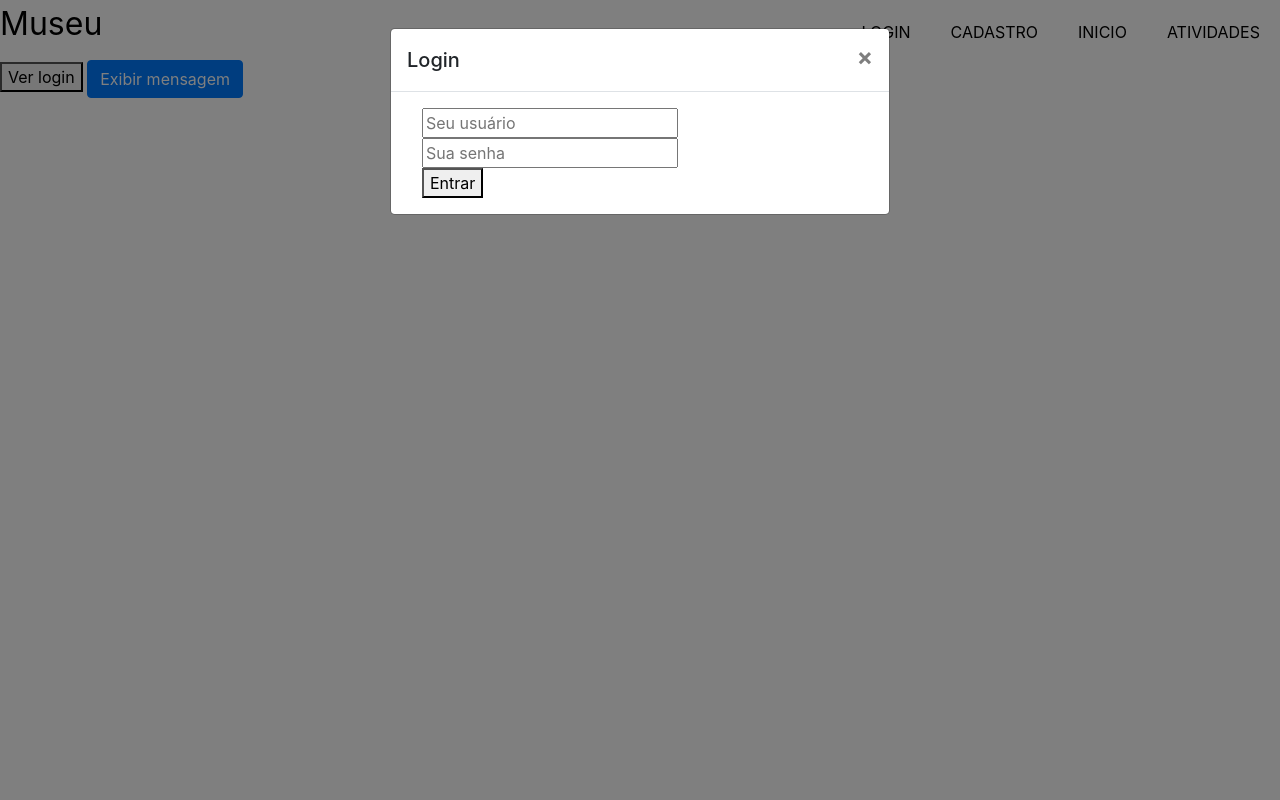
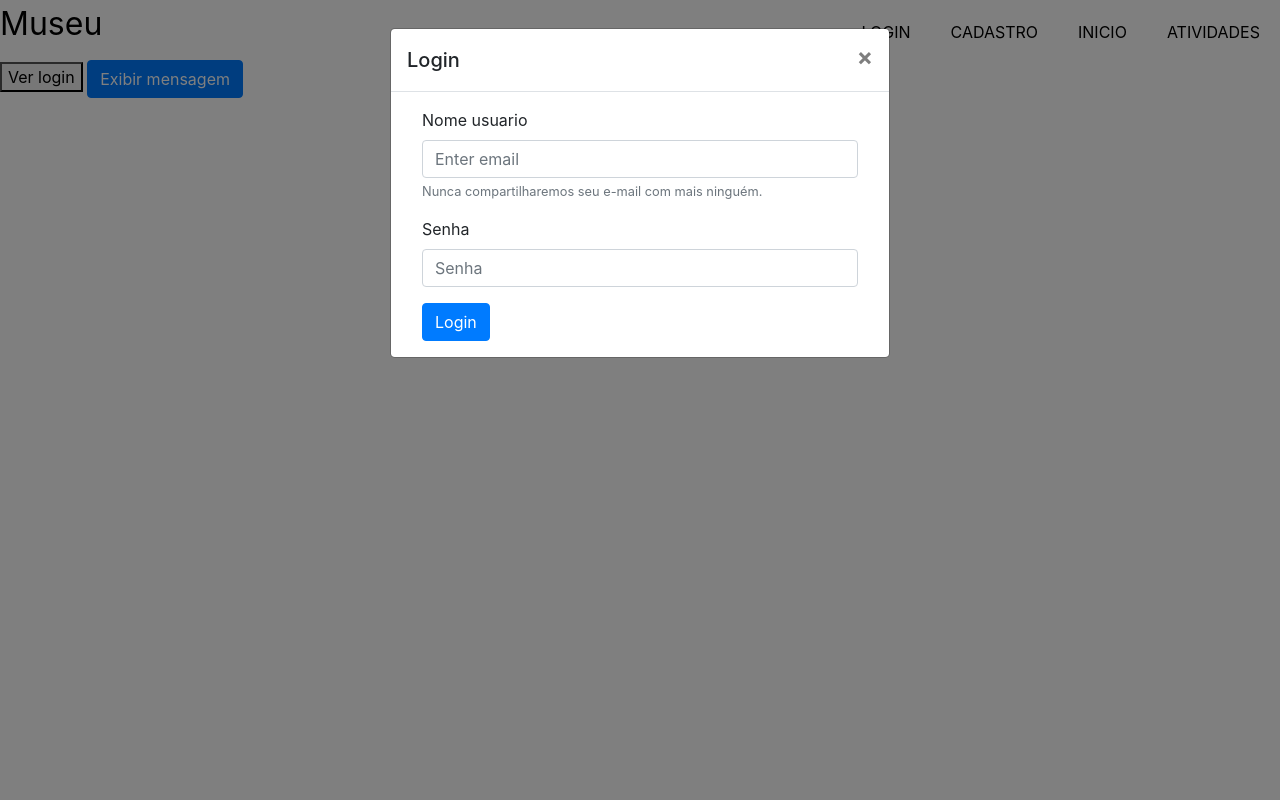
Before and after one commit to VanessaMSilva/ProgPI-II, a PHP site: page / in a window 1280 px wide, after a click on "LOGIN". Run offline with PHP 8.4, Linux system fonts and the light colour scheme.

Commit message:
Login
Arrumado boot

```diff
--- a/TrabalhoMuseu/index.php
+++ b/TrabalhoMuseu/index.php
@@ -61,17 +61,20 @@ session_start();
                                 <div class="box">
                                     <form action="login.php" method="POST">
                                         <div class="field">
-                                            <div class="control">
-                                                <input name="usuario" name="text" class="input is-large" placeholder="Seu usuário" autofocus="">
+                                            <div class="form-group">
+                                                <label for="exampleInputEmail1">Nome usuario</label>
+                                                <input type="text" name="usuario" class="form-control" id="exampleInputEmail1" aria-describedby="emailHelp" placeholder="Enter email">
+                                                <small id="emailHelp" class="form-text text-muted">Nunca compartilharemos seu e-mail com mais ninguém.</small>
                                             </div>
                                         </div>
 
                                         <div class="field">
-                                            <div class="control">
-                                                <input name="senha" class="input is-large" type="password" placeholder="Sua senha">
+                                            <div class="form-group">
+                                                <label for="exampleInputPassword1">Senha</label>
+                                                <input type="password" name="senha" class="form-control" id="exampleInputPassword1" placeholder="Senha">
                                             </div>
                                         </div>
-                                        <button type="submit" class="button is-block is-link is-large is-fullwidth">Entrar</button>
+                                        <button type="submit" class="btn btn-primary">Login</button>
                                     </form>
                                 </div>
                             </div>
@@ -81,9 +84,10 @@ session_start();
             </div>
         </div>
         <div><button data-target="#meuModal" data-toggle="modal">Ver login</button>
-        <button class="btn btn-primary" data-toggle="modal" data-target="#modal-mensagem">
-Exibir mensagem
-</button></div>
+            <button class="btn btn-primary" data-toggle="modal" data-target="#modal-mensagem">
+                Exibir mensagem
+            </button>
+        </div>
 
     </section>
 </body>
```
